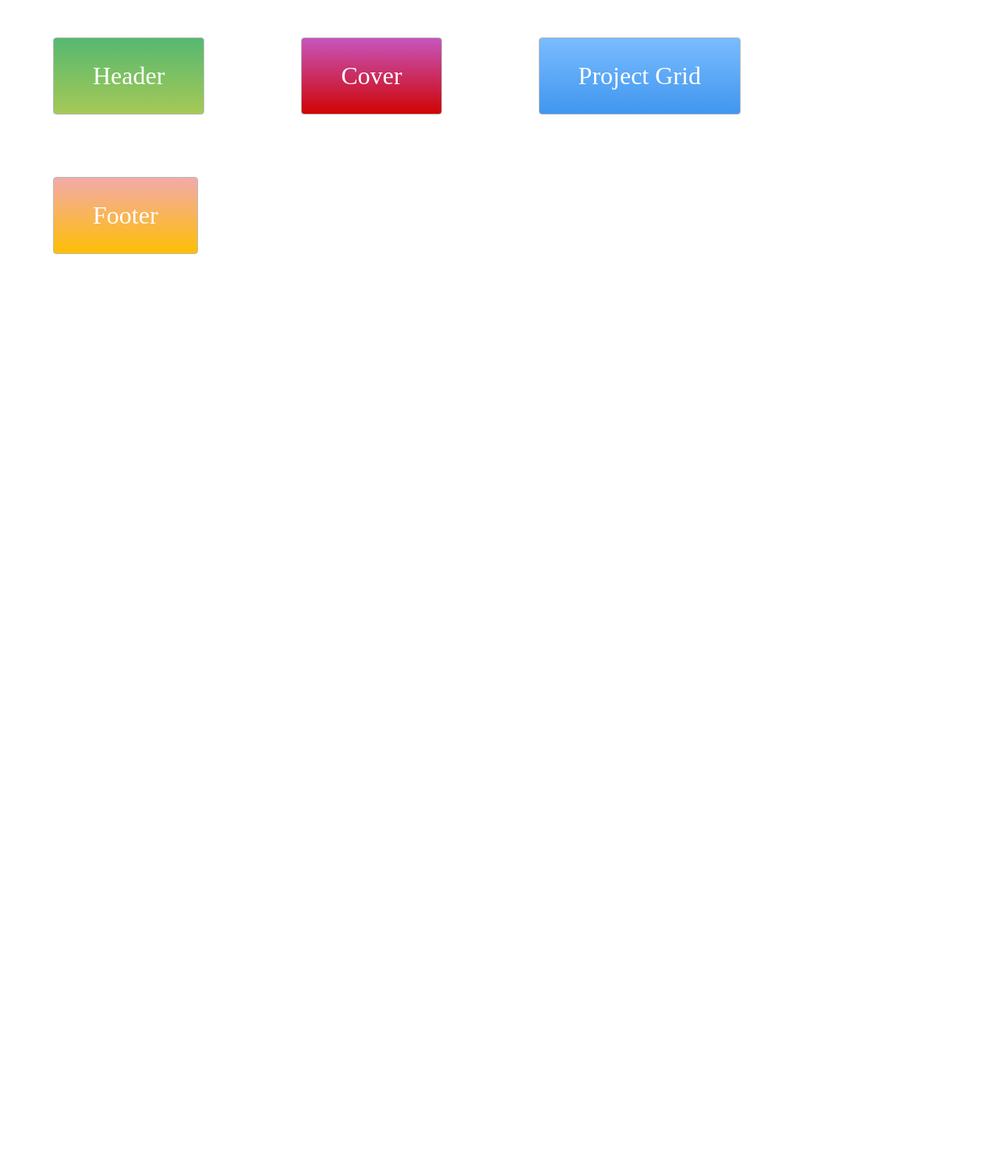
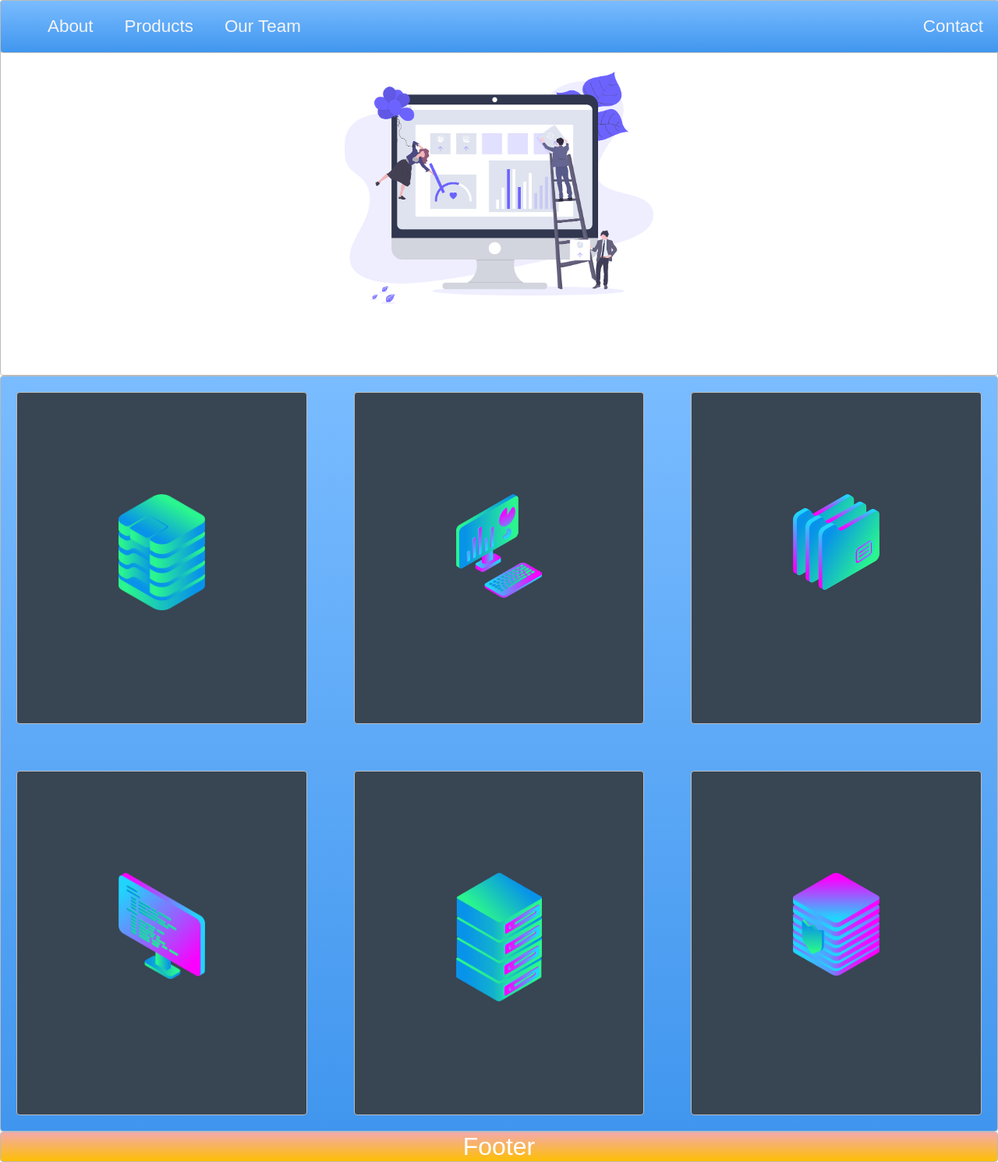
Before and after one commit to jeffrymahbuubi/zero-to-mastery-the-complete-web-developer-2023, a plain HTML site: page Section 9: CSS Grid + CSS Layout/project-start/index.html in a window 1280 px wide. Shown: the whole page at 78% size. Before the commit the page ends 800 px from the top, so only its background shows below. Drawn offline with Linux system fonts and the light colour scheme.

Commit message:
feat: finished responsive project start

```diff
--- a/Section 9: CSS Grid + CSS Layout/project-start/index.html
+++ b/Section 9: CSS Grid + CSS Layout/project-start/index.html
@@ -1,13 +1,32 @@
 <!DOCTYPE html>
 <html>
-<head>
-  <title>Layout Master</title>
-  <link rel="stylesheet" type="text/css" href="./style.css">
-</head>
-<body>
-  <div class="zone green">Header</div>
-  <div class="zone red">Cover</div>
-  <div class="zone blue">Project Grid</div>
-  <div class="zone yellow">Footer</div>
-</body>
+  <head>
+    <title>Layout Master</title>
+    <link rel="stylesheet" type="text/css" href="./style.css" />
+    <meta charset="UTF-8" />
+    <meta http-equiv="X-UA-Compatible" content="IE=edge" />
+    <meta name="viewport" content="width=device-width, initial-scale=1.0" />
+  </head>
+  <body>
+    <nav class="zone blue sticky">
+      <ul class="main-nav">
+        <li><a href="">About</a></li>
+        <li><a href="">Products</a></li>
+        <li><a href="">Our Team</a></li>
+        <li class="push"><a href="">Contact</a></li>
+      </ul>
+    </nav>
+    <div class="zone container">
+      <img class="cover" src="img/undraw.png" />
+    </div>
+    <div class="zone blue grid-wrapper">
+      <div class="box zone"><img src="img/data_storage_2_2.png" /></div>
+      <div class="box zone"><img src="img/desktop_analytics_2.png" /></div>
+      <div class="box zone"><img src="img/files_2.png" /></div>
+      <div class="box zone"><img src="img/monitor_coding_2.png" /></div>
+      <div class="box zone"><img src="img/server_2_2.png" /></div>
+      <div class="box zone"><img src="img/server_safe_2.png" /></div>
+    </div>
+    <footer class="zone yellow">Footer</footer>
+  </body>
 </html>
--- a/Section 9: CSS Grid + CSS Layout/project-start/style.css
+++ b/Section 9: CSS Grid + CSS Layout/project-start/style.css
@@ -1,71 +1,245 @@
+body {
+  margin: auto 0;
+  font-family: Arial, Helvetica, sans-serif;
+}
+
 .zone {
-    padding:30px 50px;
-    margin:40px 60px;
-    cursor:pointer;
-    display:inline-block;
-    color:#FFF;
-    font-size:2em;
-    border-radius:4px;
-    border:1px solid #bbb;
-    transition: all 0.3s linear;
+  /* padding: 30px 50px; */
+  /* cursor: pointer; */
+  color: #fff;
+  font-size: 2em;
+  border-radius: 4px;
+  border: 1px solid #bbb;
+  transition: all 0.3s linear;
 }
 
 .zone:hover {
-    -webkit-box-shadow:rgba(0,0,0,0.8) 0px 5px 15px, inset rgba(0,0,0,0.15) 0px -10px 20px;
-    -moz-box-shadow:rgba(0,0,0,0.8) 0px 5px 15px, inset rgba(0,0,0,0.15) 0px -10px 20px;
-    -o-box-shadow:rgba(0,0,0,0.8) 0px 5px 15px, inset rgba(0,0,0,0.15) 0px -10px 20px;
-    box-shadow:rgba(0,0,0,0.8) 0px 5px 15px, inset rgba(0,0,0,0.15) 0px -10px 20px;
+  -webkit-box-shadow: rgba(0, 0, 0, 0.8) 0px 5px 15px,
+    inset rgba(0, 0, 0, 0.15) 0px -10px 20px;
+  -moz-box-shadow: rgba(0, 0, 0, 0.8) 0px 5px 15px,
+    inset rgba(0, 0, 0, 0.15) 0px -10px 20px;
+  -o-box-shadow: rgba(0, 0, 0, 0.8) 0px 5px 15px,
+    inset rgba(0, 0, 0, 0.15) 0px -10px 20px;
+  box-shadow: rgba(0, 0, 0, 0.8) 0px 5px 15px,
+    inset rgba(0, 0, 0, 0.15) 0px -10px 20px;
+}
+
+/***********************************************************************
+ *  Nav Bar
+ **********************************************************************/
+
+.sticky {
+  position: fixed;
+  top: 0;
+  width: 100%;
+}
+
+.main-nav {
+  display: flex;
+  list-style: none;
+  margin: 0;
+  font-size: 0.7em;
+}
+
+@media only screen and (max-width: 600px) {
+  .main-nav {
+    font-size: 0.5em;
+    padding: 0;
+  }
+}
+
+.push {
+  margin-left: auto;
+}
+
+li {
+  padding: 20px;
+}
+
+a {
+  color: #f5f5f6;
+  text-decoration: none;
+}
+
+/***********************************************************************
+ *  Cover
+ **********************************************************************/
+
+.container {
+  height: 60vh;
+  display: flex;
+  justify-content: center;
+  align-items: center;
+}
+
+.cover {
+  width: 15em;
+}
+
+/***********************************************************************
+ *  Grid Panel
+ **********************************************************************/
+
+.grid-wrapper {
+  display: grid;
+  grid-template-columns: repeat(auto-fill, minmax(350px, 1fr));
+  grid-gap: 20px;
+}
+
+.box {
+  background-color: #384552;
+  padding: 130px;
+  margin: 20px;
+}
+
+.box:hover {
+  transform: rotate(-7deg);
+}
+
+.box > img {
+  width: 100%;
+}
+
+/***********************************************************************
+ *  Footer
+ **********************************************************************/
+footer {
+  text-align: center;
+  font-size: 0.5em;
 }
 
 /*https://paulund.co.uk/how-to-create-shiny-css-buttons*/
 /***********************************************************************
  *  Green Background
  **********************************************************************/
-.green{
-    background: #56B870; /* Old browsers */
-    background: -moz-linear-gradient(top, #56B870 0%, #a5c956 100%); /* FF3.6+ */
-    background: -webkit-gradient(linear, left top, left bottom, color-stop(0%,#56B870), color-stop(100%,#a5c956)); /* Chrome,Safari4+ */
-    background: -webkit-linear-gradient(top, #56B870 0%,#a5c956 100%); /* Chrome10+,Safari5.1+ */
-    background: -o-linear-gradient(top, #56B870 0%,#a5c956 100%); /* Opera 11.10+ */
-    background: -ms-linear-gradient(top, #56B870 0%,#a5c956 100%); /* IE10+ */
-    background: linear-gradient(top, #56B870 0%,#a5c956 100%); /* W3C */
+.green {
+  background: #56b870; /* Old browsers */
+  background: -moz-linear-gradient(top, #56b870 0%, #a5c956 100%); /* FF3.6+ */
+  background: -webkit-gradient(
+    linear,
+    left top,
+    left bottom,
+    color-stop(0%, #56b870),
+    color-stop(100%, #a5c956)
+  ); /* Chrome,Safari4+ */
+  background: -webkit-linear-gradient(
+    top,
+    #56b870 0%,
+    #a5c956 100%
+  ); /* Chrome10+,Safari5.1+ */
+  background: -o-linear-gradient(
+    top,
+    #56b870 0%,
+    #a5c956 100%
+  ); /* Opera 11.10+ */
+  background: -ms-linear-gradient(top, #56b870 0%, #a5c956 100%); /* IE10+ */
+  background: linear-gradient(top, #56b870 0%, #a5c956 100%); /* W3C */
+  /* display: flex;
+  justify-content: space-between;
+  font-size: 1.5rem;
+  color: #fff;
+  padding: 0.5em 2em; */
 }
 
 /***********************************************************************
  *  Red Background
  **********************************************************************/
-.red{
-    background: #C655BE; /* Old browsers */
-    background: -moz-linear-gradient(top, #C655BE 0%, #cf0404 100%); /* FF3.6+ */
-    background: -webkit-gradient(linear, left top, left bottom, color-stop(0%,#C655BE), color-stop(100%,#cf0404)); /* Chrome,Safari4+ */
-    background: -webkit-linear-gradient(top, #C655BE 0%,#cf0404 100%); /* Chrome10+,Safari5.1+ */
-    background: -o-linear-gradient(top, #C655BE 0%,#cf0404 100%); /* Opera 11.10+ */
-    background: -ms-linear-gradient(top, #C655BE 0%,#cf0404 100%); /* IE10+ */
-    background: linear-gradient(top, #C655BE 0%,#cf0404 100%); /* W3C */
+.red {
+  background: #c655be; /* Old browsers */
+  background: -moz-linear-gradient(top, #c655be 0%, #cf0404 100%); /* FF3.6+ */
+  background: -webkit-gradient(
+    linear,
+    left top,
+    left bottom,
+    color-stop(0%, #c655be),
+    color-stop(100%, #cf0404)
+  ); /* Chrome,Safari4+ */
+  background: -webkit-linear-gradient(
+    top,
+    #c655be 0%,
+    #cf0404 100%
+  ); /* Chrome10+,Safari5.1+ */
+  background: -o-linear-gradient(
+    top,
+    #c655be 0%,
+    #cf0404 100%
+  ); /* Opera 11.10+ */
+  background: -ms-linear-gradient(top, #c655be 0%, #cf0404 100%); /* IE10+ */
+  background: linear-gradient(top, #c655be 0%, #cf0404 100%); /* W3C */
 }
 
 /***********************************************************************
  *  Yellow Background
  **********************************************************************/
-.yellow{
-    background: #F3AAAA; /* Old browsers */
-    background: -moz-linear-gradient(top, #F3AAAA 0%, #febf04 100%); /* FF3.6+ */
-    background: -webkit-gradient(linear, left top, left bottom, color-stop(0%,#F3AAAA), color-stop(100%,#febf04)); /* Chrome,Safari4+ */
-    background: -webkit-linear-gradient(top, #F3AAAA 0%,#febf04 100%); /* Chrome10+,Safari5.1+ */
-    background: -o-linear-gradient(top, #F3AAAA 0%,#febf04 100%); /* Opera 11.10+ */
-    background: -ms-linear-gradient(top, #F3AAAA 0%,#febf04 100%); /* IE10+ */
-    background: linear-gradient(top, #F3AAAA 0%,#febf04 100%); /* W3C */
+.yellow {
+  background: #f3aaaa; /* Old browsers */
+  background: -moz-linear-gradient(top, #f3aaaa 0%, #febf04 100%); /* FF3.6+ */
+  background: -webkit-gradient(
+    linear,
+    left top,
+    left bottom,
+    color-stop(0%, #f3aaaa),
+    color-stop(100%, #febf04)
+  ); /* Chrome,Safari4+ */
+  background: -webkit-linear-gradient(
+    top,
+    #f3aaaa 0%,
+    #febf04 100%
+  ); /* Chrome10+,Safari5.1+ */
+  background: -o-linear-gradient(
+    top,
+    #f3aaaa 0%,
+    #febf04 100%
+  ); /* Opera 11.10+ */
+  background: -ms-linear-gradient(top, #f3aaaa 0%, #febf04 100%); /* IE10+ */
+  background: linear-gradient(top, #f3aaaa 0%, #febf04 100%); /* W3C */
+  /* text-align: center;
+  font-size: 1.5rem;
+  color: #fff;
+  padding: 1rem 0; */
 }
 
 /***********************************************************************
  *  Blue Background
  **********************************************************************/
-.blue{
-    background: #7abcff; /* Old browsers */
-    background: -moz-linear-gradient(top, #7abcff 0%, #60abf8 44%, #4096ee 100%); /* FF3.6+ */
-    background: -webkit-gradient(linear, left top, left bottom, color-stop(0%,#7abcff), color-stop(44%,#60abf8), color-stop(100%,#4096ee)); /* Chrome,Safari4+ */
-    background: -webkit-linear-gradient(top, #7abcff 0%,#60abf8 44%,#4096ee 100%); /* Chrome10+,Safari5.1+ */
-    background: -o-linear-gradient(top, #7abcff 0%,#60abf8 44%,#4096ee 100%); /* Opera 11.10+ */
-    background: -ms-linear-gradient(top, #7abcff 0%,#60abf8 44%,#4096ee 100%); /* IE10+ */
-    background: linear-gradient(top, #7abcff 0%,#60abf8 44%,#4096ee 100%); /* W3C */
+.blue {
+  background: #7abcff; /* Old browsers */
+  background: -moz-linear-gradient(
+    top,
+    #7abcff 0%,
+    #60abf8 44%,
+    #4096ee 100%
+  ); /* FF3.6+ */
+  background: -webkit-gradient(
+    linear,
+    left top,
+    left bottom,
+    color-stop(0%, #7abcff),
+    color-stop(44%, #60abf8),
+    color-stop(100%, #4096ee)
+  ); /* Chrome,Safari4+ */
+  background: -webkit-linear-gradient(
+    top,
+    #7abcff 0%,
+    #60abf8 44%,
+    #4096ee 100%
+  ); /* Chrome10+,Safari5.1+ */
+  background: -o-linear-gradient(
+    top,
+    #7abcff 0%,
+    #60abf8 44%,
+    #4096ee 100%
+  ); /* Opera 11.10+ */
+  background: -ms-linear-gradient(
+    top,
+    #7abcff 0%,
+    #60abf8 44%,
+    #4096ee 100%
+  ); /* IE10+ */
+  background: linear-gradient(
+    top,
+    #7abcff 0%,
+    #60abf8 44%,
+    #4096ee 100%
+  ); /* W3C */
 }
```
